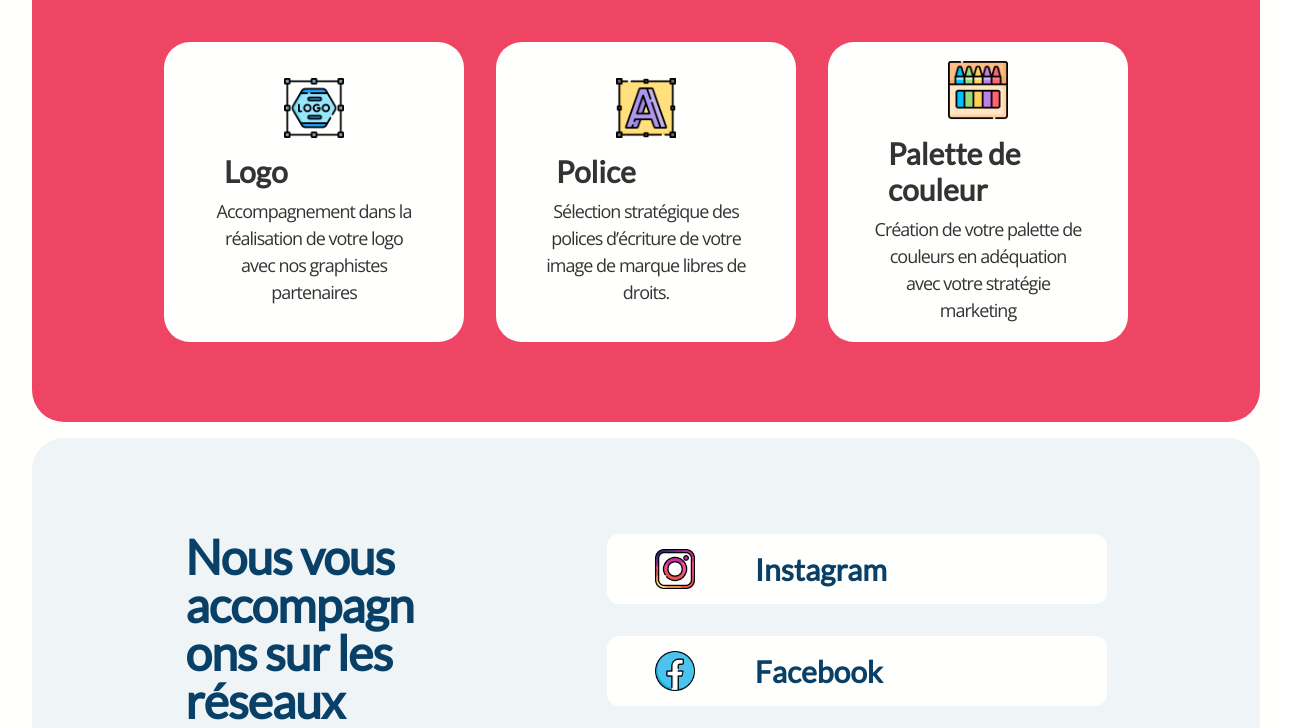
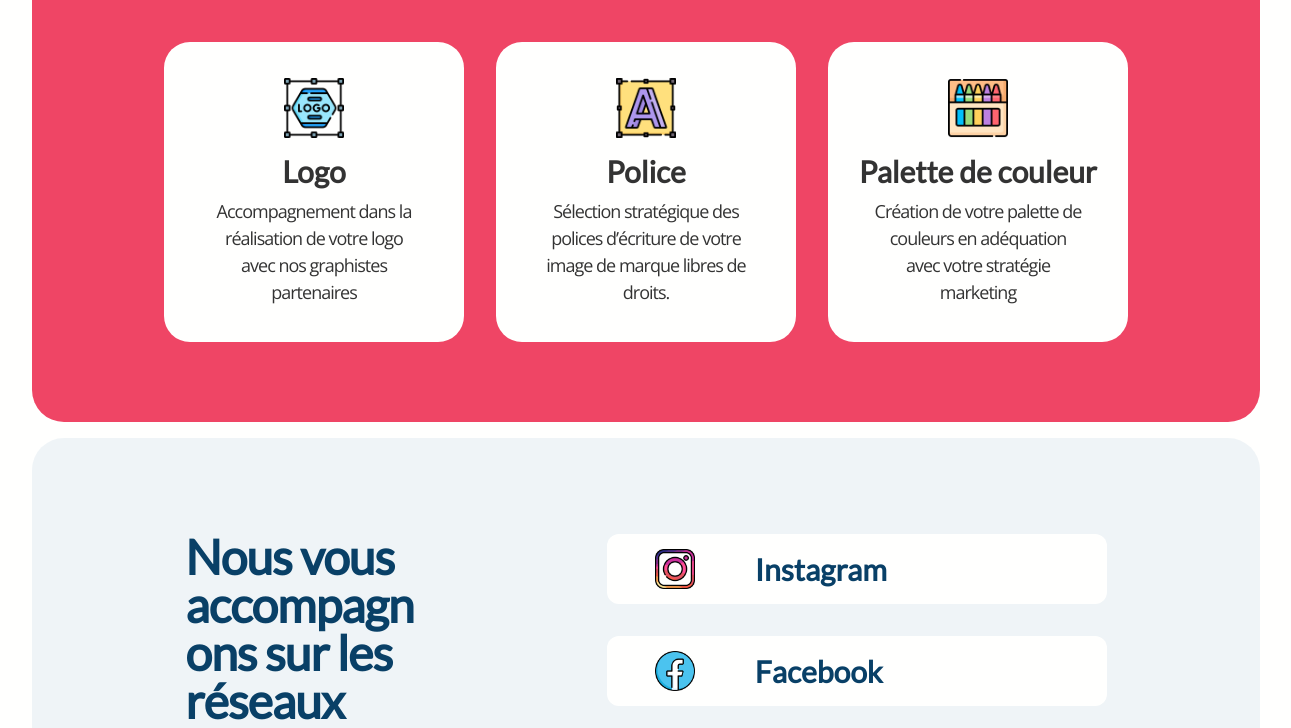
Before and after one commit to MatthiasTeks/agence-siny, a Next.js app: page / in a window 1536 px wide. Shown: the part 3440-4168 px from the top of the page, without its empty margins (122-1413 px from the left). Built offline with nearby package versions, Linux system fonts and the light colour scheme.

Commit message:
fix responsive

```diff
--- a/styles/globals.css
+++ b/styles/globals.css
@@ -147,16 +147,6 @@ a {
   margin-left: 1em !important;
 }
 
-/* SINY PILOTAGE */
-
-@media screen and (min-width: 1536px){
-  #siny-pilotage h4 {
-    text-align: left;
-    width: 60%;
-  }
-}
-
-
 /* SINY RESEAUX */
 
 @media screen and (min-width: 1536px){
```
